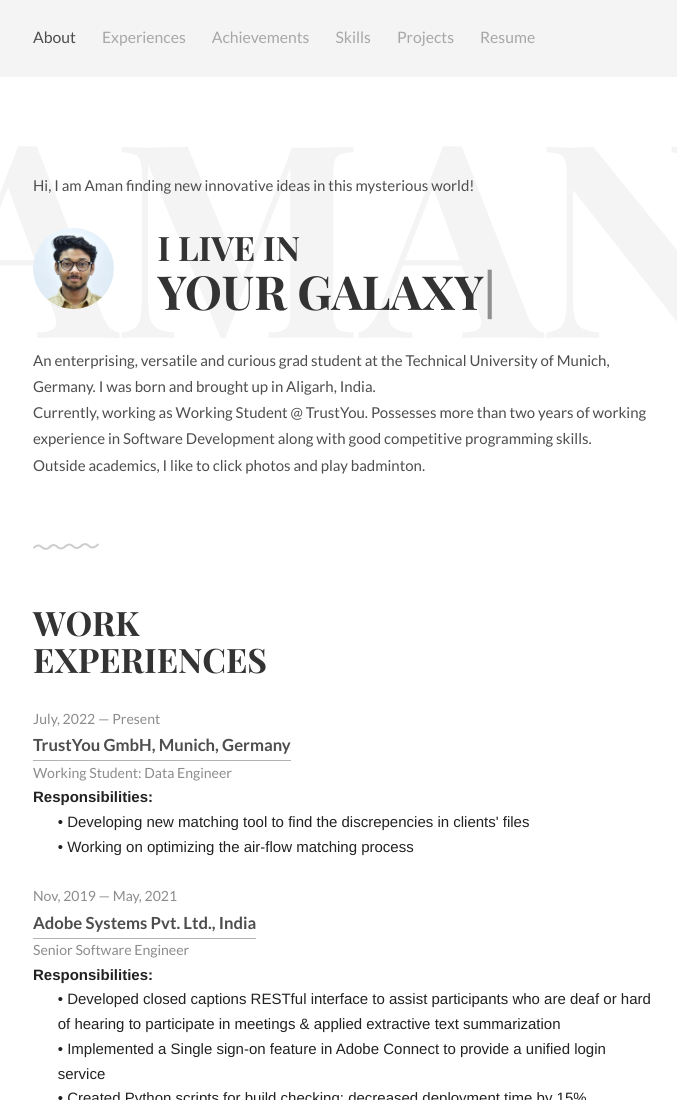
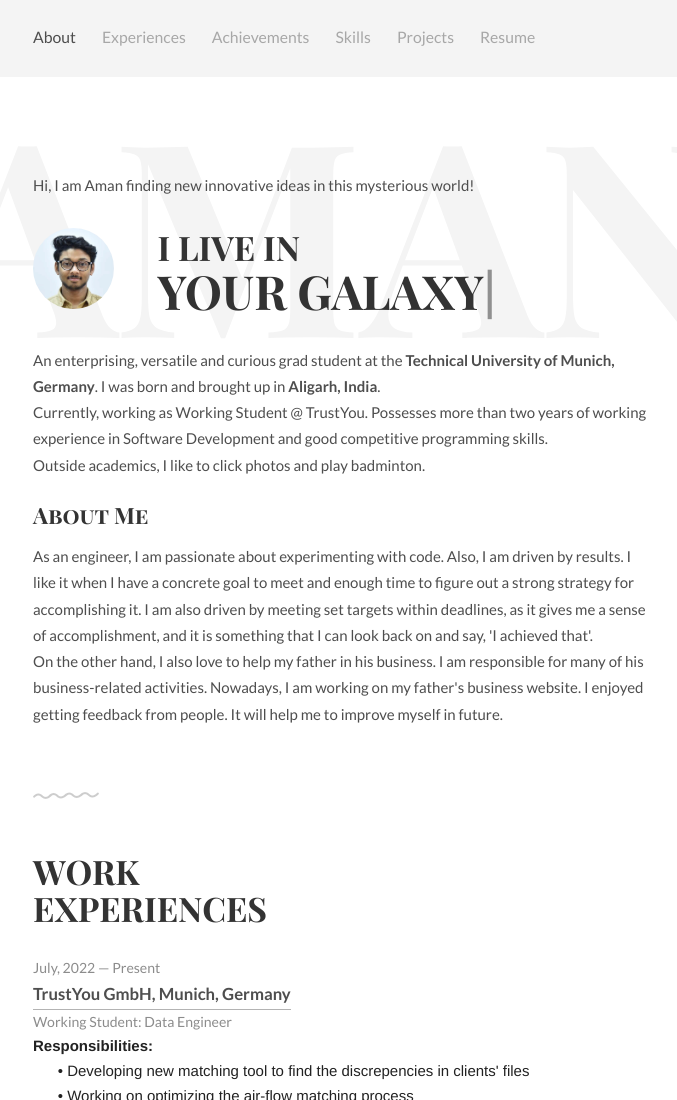
Before and after one commit to amanvars/amanvars.github.io, a plain HTML site: page index.html in a window 1280 px wide. Shown: the top 1100 px of the page, without its empty margins (296-973 px from the left). Drawn offline with Linux system fonts and the light colour scheme.

Commit message:
Update index.html

```diff
--- a/index.html
+++ b/index.html
@@ -60,9 +60,15 @@
 					<h1>I live in<br><span id="typed"></span></h1>
 				</div>
 				<p>
-					An enterprising, versatile and curious grad student at the Technical University of Munich, Germany. I was born and brought up in Aligarh, India.
-					<br>Currently, working as Working Student @ TrustYou. Possesses more than two years of working experience in Software Development along with good competitive programming skills.
+					An enterprising, versatile and curious grad student at the <strong>Technical University of Munich, Germany</strong>. I was born and brought up in <strong>Aligarh, India</strong>.
+					<br>Currently, working as Working Student @ TrustYou. Possesses more than two years of working experience in Software Development and good competitive programming skills.
 					<br> Outside academics, I like to click photos and play badminton.
+				</p>
+				<h2>About Me</h2>
+				<p>
+					As an engineer, I am passionate about experimenting with code. Also, I am driven by results. I like it when I have a concrete goal to meet and enough time to figure out a strong strategy for accomplishing it. I am also driven by meeting set targets within deadlines, as it gives me a sense of accomplishment, and it is something that I can look back on and say, 'I achieved that'.
+					<br>
+					On the other hand, I also love to help my father in his business. I am responsible for many of his business-related activities. Nowadays, I am working on my father's business website. I enjoyed getting feedback from people. It will help me to improve myself in future.
 				</p>
 			</div>
 		</div>
```
